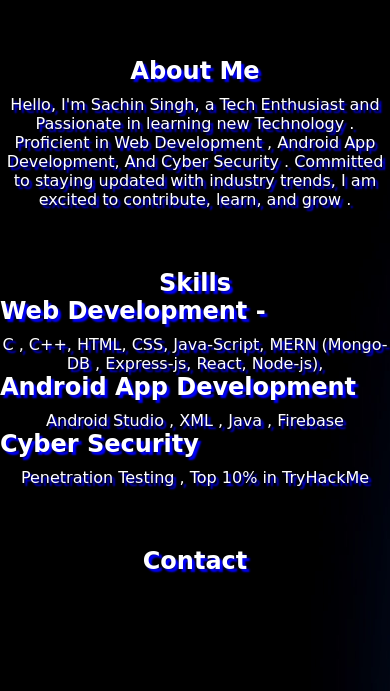
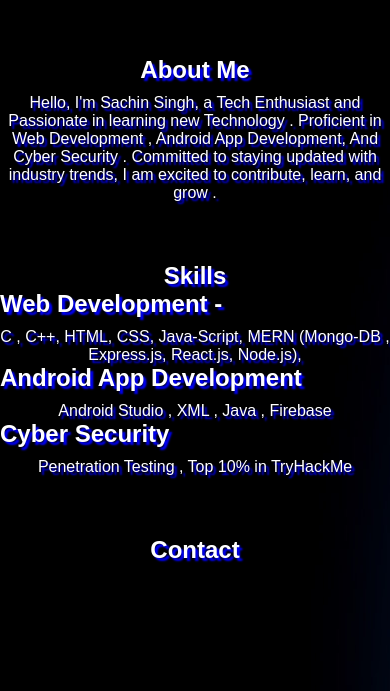
Before and after one commit to SachinRwwt/SachinRwwt.github.io, a plain HTML site: page index.html in a window 390 px wide. Shown: the part 153-844 px from the top of the page. Drawn offline with Linux system fonts and the light colour scheme.

Commit message:
3 commit
commit

```diff
--- a/class.css
+++ b/class.css
@@ -123,6 +123,9 @@ section p {
     h1 {
         font-size: 2em;
     }
+    body {
+        font-family:Arial, Helvetica, sans-serif;
+    }
 
     h4 {
         font-size: 1.5em;
@@ -148,6 +151,9 @@ section p {
     h1 {
         font-size: 1.5em;
     }
+    body {
+        font-family:Arial, Helvetica, sans-serif;
+    }
 
     h4 {
         font-size: 1.2em;
--- a/index.html
+++ b/index.html
@@ -34,7 +34,7 @@
 
                 <h3>Web Development -  </h3>
                 <p>
-                   C , C++, HTML, CSS, Java-Script, MERN (Mongo-DB , Express-js, React, Node-js),
+                   C , C++, HTML, CSS, Java-Script, MERN (Mongo-DB , Express.js, React.js, Node.js),
                 </p>
             </div>
             <div class="Skills">
```
